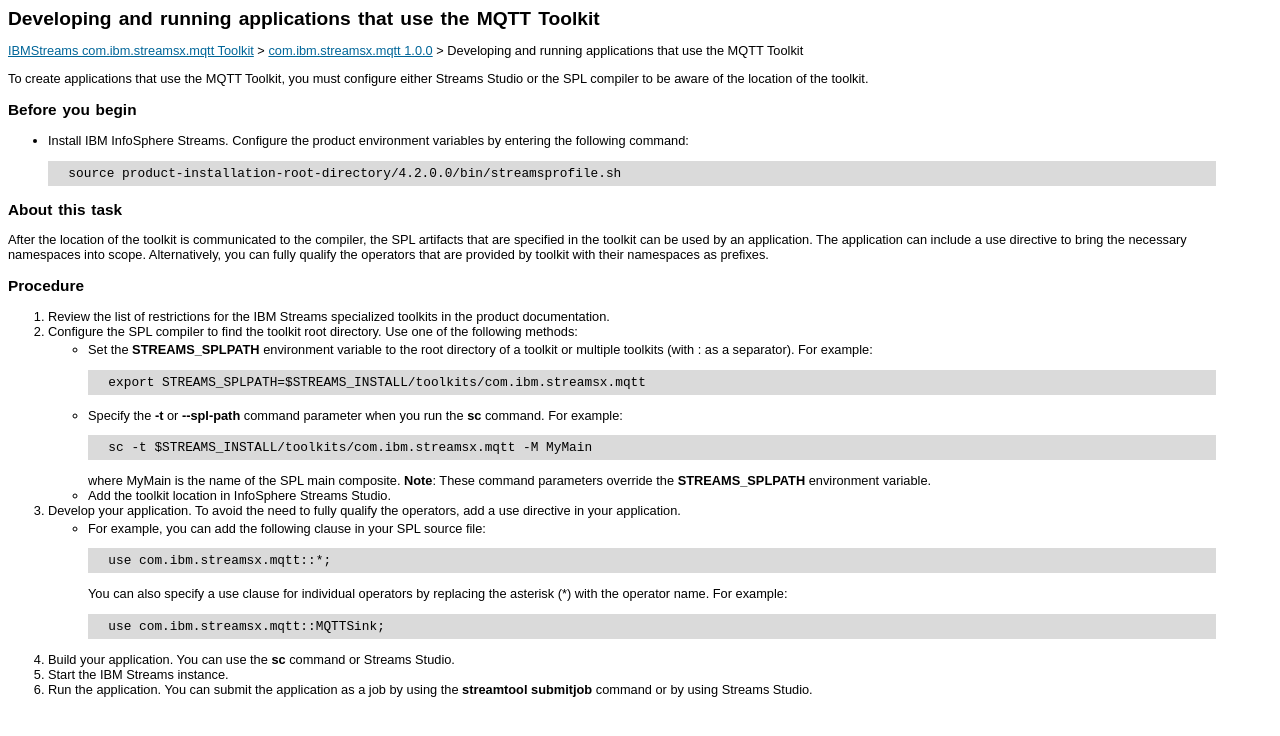
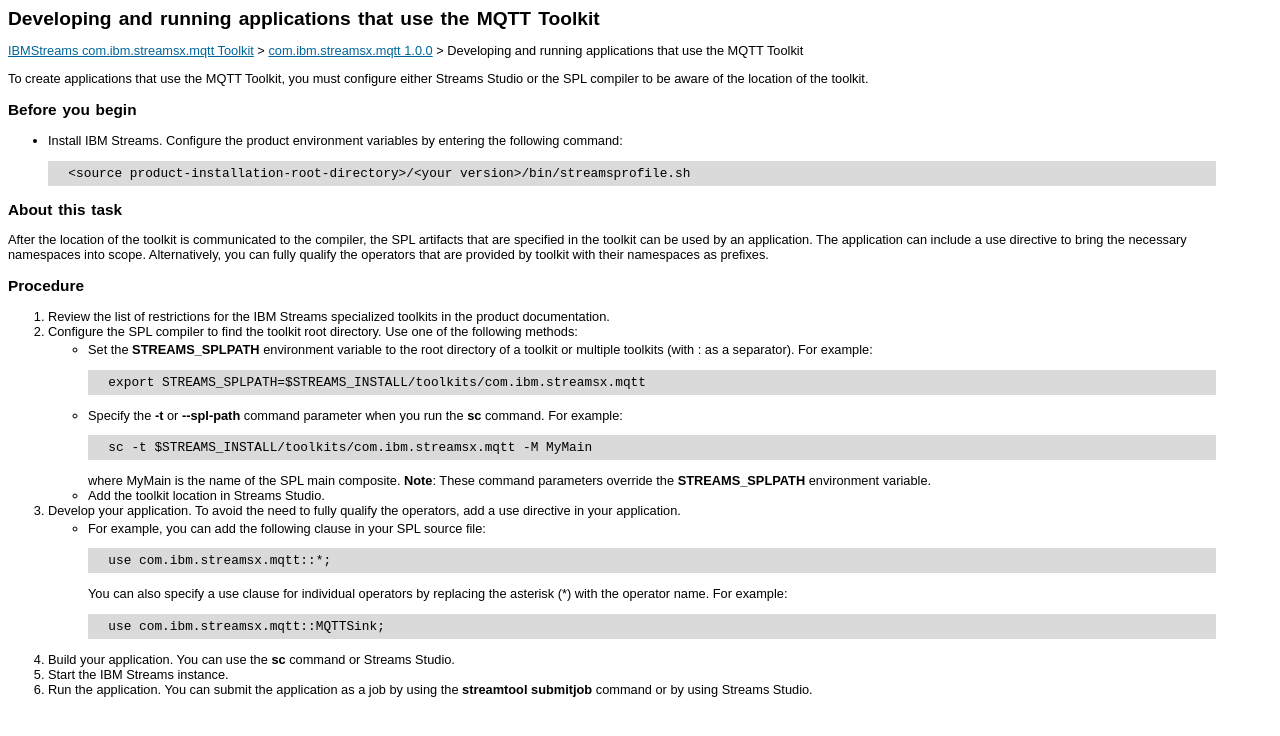
Before and after one commit to IBMStreams/streamsx.mqtt, a Jekyll site: the page doc/spldoc/html/tk$com.ibm.streamsx.mqtt/tk$com.ibm.streamsx.mqtt$1.html, which Jekyll copies as it is, in a window 1280 px wide. Shown: the top 736 px of the page. Built offline with Jekyll 4.4.1, drawn with Linux system fonts in a browser that asks for light colours.

Commit message:
SPLDOC updates for v1.0.0

```diff
--- a/doc/spldoc/html/tk$com.ibm.streamsx.mqtt/tk$com.ibm.streamsx.mqtt$1.html
+++ b/doc/spldoc/html/tk$com.ibm.streamsx.mqtt/tk$com.ibm.streamsx.mqtt$1.html
@@ -38,9 +38,9 @@
 
 <div class="p">
 <ul class="ul">
-<li class="li"> Install IBM InfoSphere Streams.  Configure the product environment variables by entering the following command:
+<li class="li"> Install IBM Streams. Configure the product environment variables by entering the following command:
 <pre class="pre codeblock">
-  source product-installation-root-directory/4.2.0.0/bin/streamsprofile.sh
+  &lt;source product-installation-root-directory&gt;/&lt;your version&gt;/bin/streamsprofile.sh
 </pre>
 
 </li>
@@ -82,7 +82,7 @@
 
     where MyMain is the name of the SPL main composite.     <strong class="ph b">Note</strong>: These command parameters override the <strong class="ph b">STREAMS_SPLPATH</strong> environment variable.</li>
 
-<li class="li"> Add the toolkit location in InfoSphere Streams Studio.</li>
+<li class="li"> Add the toolkit location in Streams Studio.</li>
 
 </ul>
 </li>
--- a/doc/spldoc/html/tk$com.ibm.streamsx.mqtt/tk$com.ibm.streamsx.mqtt.html
+++ b/doc/spldoc/html/tk$com.ibm.streamsx.mqtt/tk$com.ibm.streamsx.mqtt.html
@@ -29,10 +29,10 @@
 <div class="section"><h2 class="title sectiontitle splhead-1">General Information</h2>
 
 
-<p class="p">The MQTT toolkit is an open source IBM Streams toolkit that helps you use IBM Streams to interact with MQTT providers.
+<p class="p">The MQTT toolkit is an open source IBM Streams toolkit that helps you integrate IBM Streams with MQTT providers.
 </p>
 
-<p class="p">The operators provide the ability for IBM Streams applications to send and receive data from a topic that is posted on an MQ Telemetry Transport (MQTT) server.
+<p class="p">The operators provide the ability for IBM Streams applications to publish messages to MQTT topics and receive  message from subscribed MQTT topics that are posted on an MQ Telemetry Transport (MQTT) server.
 </p>
 
 <p class="p">The <tt class="ph tt">MQTTSource</tt> and <tt class="ph tt">MQTTSink</tt> operators use the MQTT architecture and APIs to read and write to MQTT providers.  The operators support  IBM MessageSight v1.1 and v1.2.
--- a/doc/spldoc/html/toolkits/toolkits.html
+++ b/doc/spldoc/html/toolkits/toolkits.html
@@ -48,7 +48,7 @@
 
   <dt class="dt dlterm"><a class="xref" href="../tk$com.ibm.streamsx.mqtt/tk$com.ibm.streamsx.mqtt.html">com.ibm.streamsx.mqtt 1.0.0</a></dt>
 
-  <dd class="dd">The MQTT toolkit is an open source IBM Streams toolkit that helps you use IBM Streams to interact with MQTT providers.</dd>
+  <dd class="dd">The MQTT toolkit is an open source IBM Streams toolkit that helps you integrate IBM Streams with MQTT providers.</dd>
 
 
 </dl>
```
Also changed, not shown: 3 other files.
